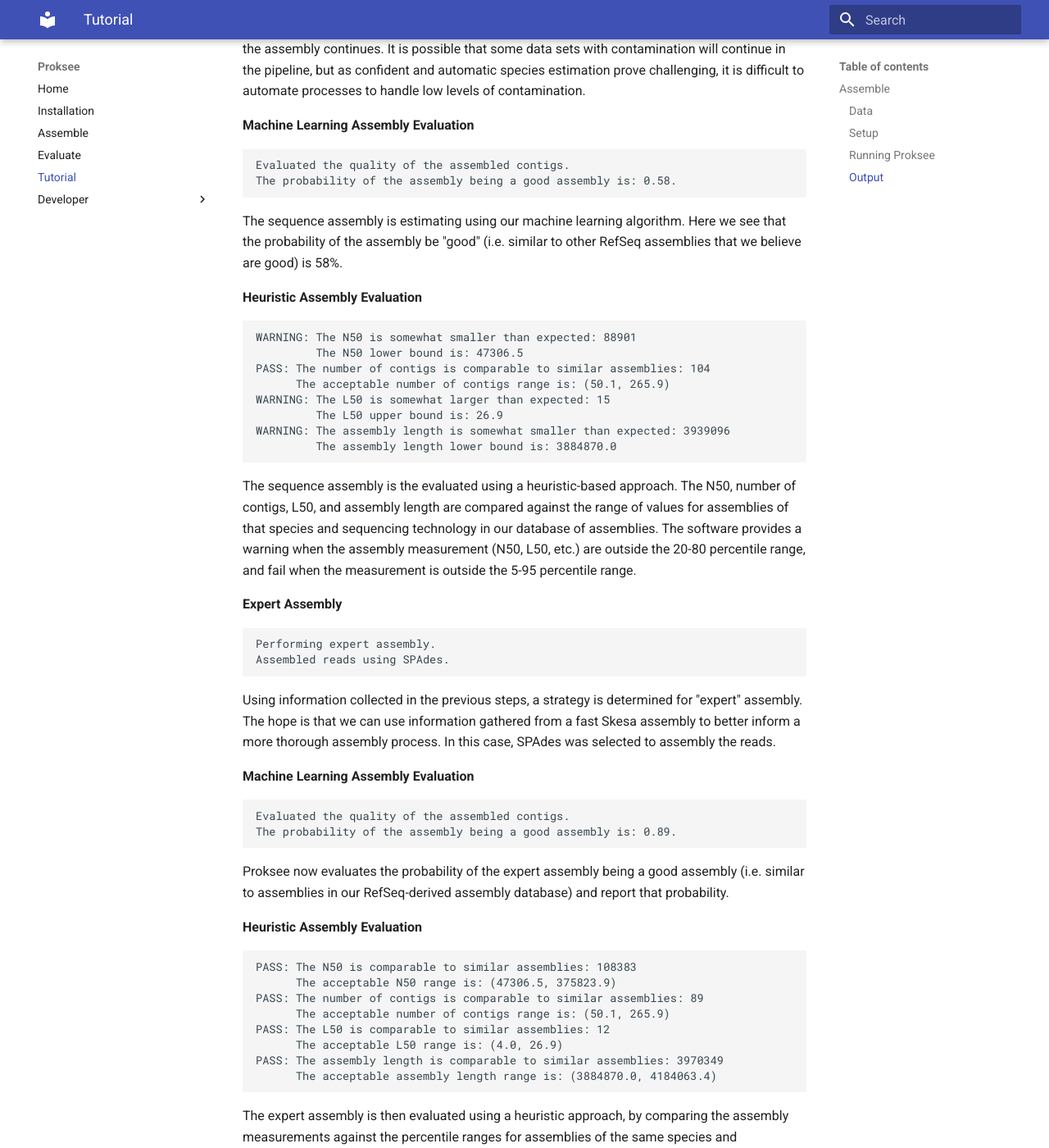
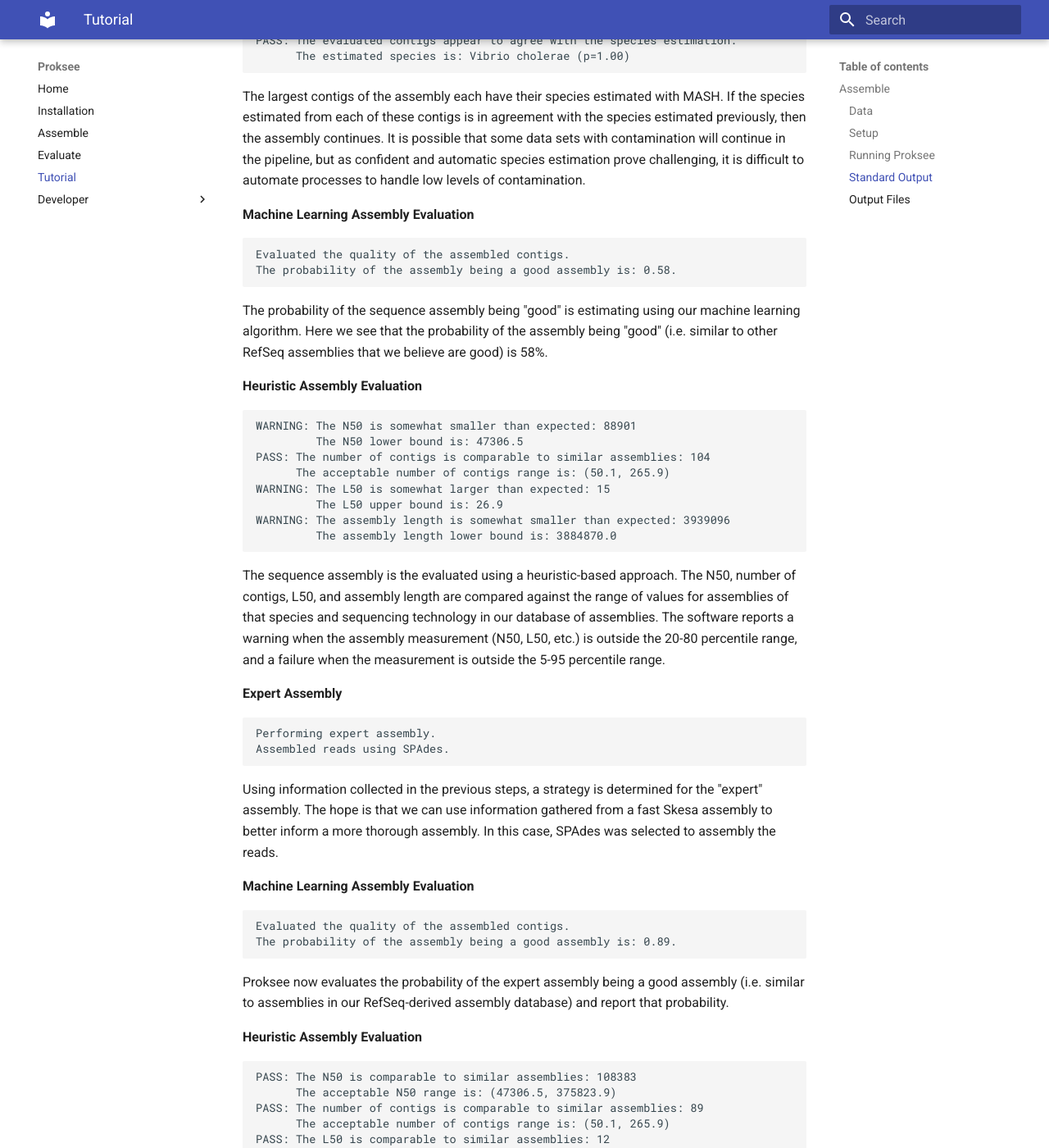
Before and after one commit to proksee-project/proksee-cmd, an MkDocs documentation site: the page built from docs/tutorial.md, in a window 1280 px wide and 1400 px high, scrolled down 3072 px. Shown: the whole window at 82% size. Built offline with MkDocs 1.6.1 and Material for MkDocs 9.7.7, drawn with Linux system fonts in a browser that asks for light colours; some of the changed text lies outside the part shown.

Commit message:
Correcting grammar, etc.

````diff
--- a/docs/tutorial.md
+++ b/docs/tutorial.md
@@ -1,16 +1,18 @@
 # Tutorial
 
-The following is a set of simple tutorials to illustrate how to run Proksee on the command line and understand the outputs. Please ensure that you have already installed Proksee according the [installation instructions](installation.md).
+The following is a set of simple tutorials to illustrate how to run Proksee on a Linux command line and how to understand the outputs. Please ensure that you have already installed Proksee according the [installation instructions](installation.md).
 
 ## Assemble
 
+This tutorial will explain how to use Proksee Assemble.
+
 ### Data
 
-You will first need to obtain data to assemble. For this tutorial, we will be using *Vibrio cholerae* reads generated from an Illumina sequencing machine using a whole-genome sequencing strategy. The reads can be downloaded either by using the SRA Toolkit or downloading the reads directly from a web browser.
+You will first need to obtain sequencing data to assemble. For this tutorial, we will be using *Vibrio cholerae* reads generated from an Illumina sequencing machine using a whole-genome sequencing strategy. The reads can be downloaded either by using NCBI's SRA Toolkit or downloading the reads directly from a web browser.
 
 **Option 1: SRA Toolkit Download**
 
-You will need to follow the instructions on how to [install](https://github.com/ncbi/sra-tools/wiki) and [use](https://www.ncbi.nlm.nih.gov/sra/docs/sradownload/) the SRA Toolkit. We will be downloading sequencing run SRR9201324:
+You will need to follow NCBI's instructions on how to [install](https://github.com/ncbi/sra-tools/wiki/02.-Installing-SRA-Toolkit) and [use](https://www.ncbi.nlm.nih.gov/sra/docs/sradownload/) the SRA Toolkit. We will download sequencing run SRR9201324 and, for the sake of simplicity, concatinate the pair-end reads into a single file.
 
 ```
 fasterq-dump SRR9201324
@@ -73,7 +75,7 @@
 
 This will initiate an assembly of the SRR9201324 *Vibrio cholerae* reads and place all outputs in a directory called "output". After running Proksee Assemble, the following should be written to standard output. We will break up the output into sections and explain the output.
 
-### Output
+### Standard Output
 
 **Read Formatting**
 
@@ -106,7 +108,7 @@
 Erwinia amylovora (p=1.00)
 ```
 
-The species is estimated using MASH and the species with the most evidence is selected. There may be additional high-confidence species reported. In this case, the species selected is Vibrio cholerae, but there are several other estimations (Vibrio albensis, Atlantibacter hermannii, etc.) with high confidence. As species estimation is somewhat inexact and complicated, we do not immediately flag the reads as being problematic, but instead verify the species later in the pipeline.
+The species is estimated using MASH and the species with the most evidence is selected. There may be additional high-confidence species reported. In this case, the species selected is *Vibrio cholerae*, but there are several other estimations (*Vibrio albensis*, *Atlantibacter hermannii*, etc.) with high confidence. As species estimation is somewhat inexact and complicated, we do not immediately flag the reads as being problematic, but instead verify the species later in the pipeline.
 
 **Read Quality Check**
 
@@ -140,7 +142,7 @@
 The probability of the assembly being a good assembly is: 0.58.
 ```
 
-The sequence assembly is estimating using our machine learning algorithm. Here we see that the probability of the assembly be "good" (i.e. similar to other RefSeq assemblies that we believe are good) is 58%.
+The probability of the sequence assembly being "good" is estimating using our machine learning algorithm. Here we see that the probability of the assembly being "good" (i.e. similar to other RefSeq assemblies that we believe are good) is 58%.
 
 **Heuristic Assembly Evaluation**
 
@@ -155,7 +157,7 @@
          The assembly length lower bound is: 3884870.0
 ```
 
-The sequence assembly is the evaluated using a heuristic-based approach. The N50, number of contigs, L50, and assembly length are compared against the range of values for assemblies of that species and sequencing technology in our database of assemblies. The software provides a warning when the assembly measurement (N50, L50, etc.) are outside the 20-80 percentile range, and fail when the measurement is outside the 5-95 percentile range.
+The sequence assembly is the evaluated using a heuristic-based approach. The N50, number of contigs, L50, and assembly length are compared against the range of values for assemblies of that species and sequencing technology in our database of assemblies. The software reports a warning when the assembly measurement (N50, L50, etc.) is outside the 20-80 percentile range, and a failure when the measurement is outside the 5-95 percentile range.
 
 **Expert Assembly**
 
@@ -164,7 +166,7 @@
 Assembled reads using SPAdes.
 ```
 
-Using information collected in the previous steps, a strategy is determined for "expert" assembly. The hope is that we can use information gathered from a fast Skesa assembly to better inform a more thorough assembly process. In this case, SPAdes was selected to assembly the reads.
+Using information collected in the previous steps, a strategy is determined for the "expert" assembly. The hope is that we can use information gathered from a fast Skesa assembly to better inform a more thorough assembly. In this case, SPAdes was selected to assembly the reads.
 
 **Machine Learning Assembly Evaluation**
 
@@ -204,3 +206,5 @@
 ```
 
 Finally, the changes in assembly measurements (N50, L50, etc.) from the fast assembly and the expert assembly are reported. In this case, we can see changes that suggest an improvement in assembly quality.
+
+### Output Files
````
Also changed, not shown: other parts of docs/tutorial.md (+2 -2 lines).
